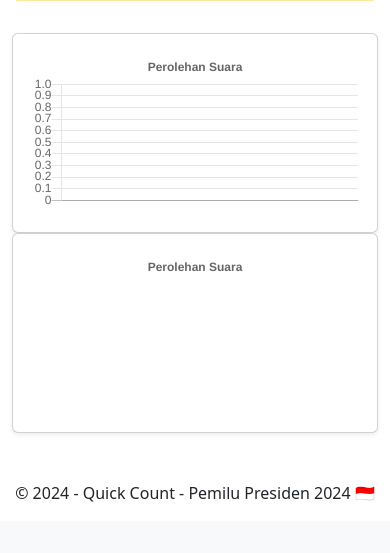
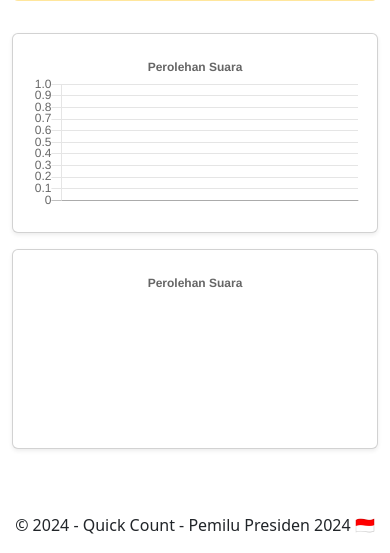
Before and after one commit to yogibagus/quick-count, a PHP site: page / in a window 390 px wide. Shown: the part 387-940 px from the top of the page. Before the commit the page ends 889 px from the top, so only its background shows below. Run offline with PHP 8.4, Linux system fonts and the light colour scheme; data that the repository does not hold is empty; some libraries are stand-ins or nearby versions.

Commit message:
fix padding

```diff
--- a/real.php
+++ b/real.php
@@ -78,7 +78,7 @@ function NumberFormat($number)
 
 <div class="row mb-3">
     <? foreach ($result as $key => $value) { ?>
-        <div class="col-md-4 col-12">
+        <div class="col-md-4 col-12 mb-3">
             <div class="card text-start h-100 shadow-sm mb-3">
                 <div class="card-body">
                     <div class="row">
@@ -103,7 +103,7 @@ function NumberFormat($number)
 </div>
 
 <div class="row">
-    <div class="col-md-6">
+    <div class="col-md-6 mb-3">
         <div class="card shadow-sm h-100">
             <div class="card-body">
                 <canvas id="chartReal"></canvas>
@@ -111,7 +111,7 @@ function NumberFormat($number)
         </div>
     </div>
 
-    <div class="col-md-6">
+    <div class="col-md-6 mb-3">
         <div class="card shadow-sm h-100">
             <div class="card-body">
                 <canvas id="chartPie"></canvas>
```
